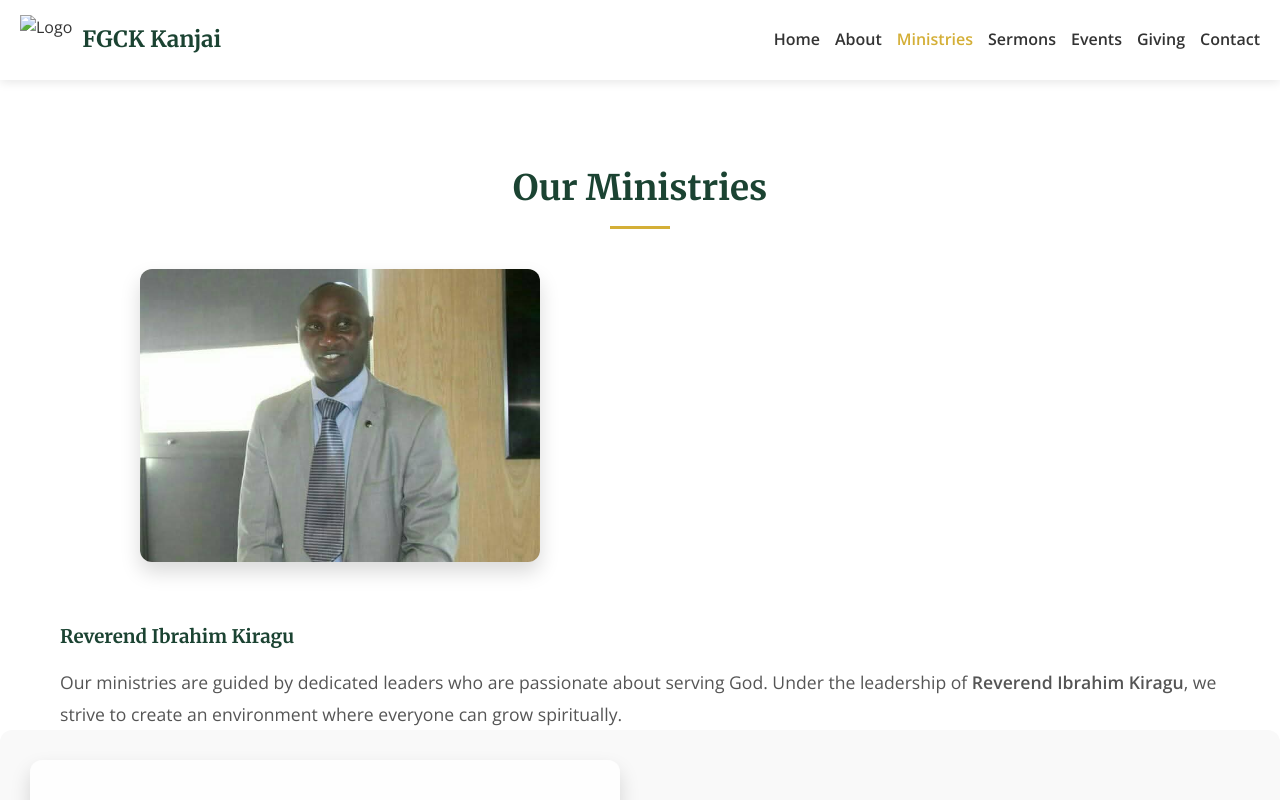
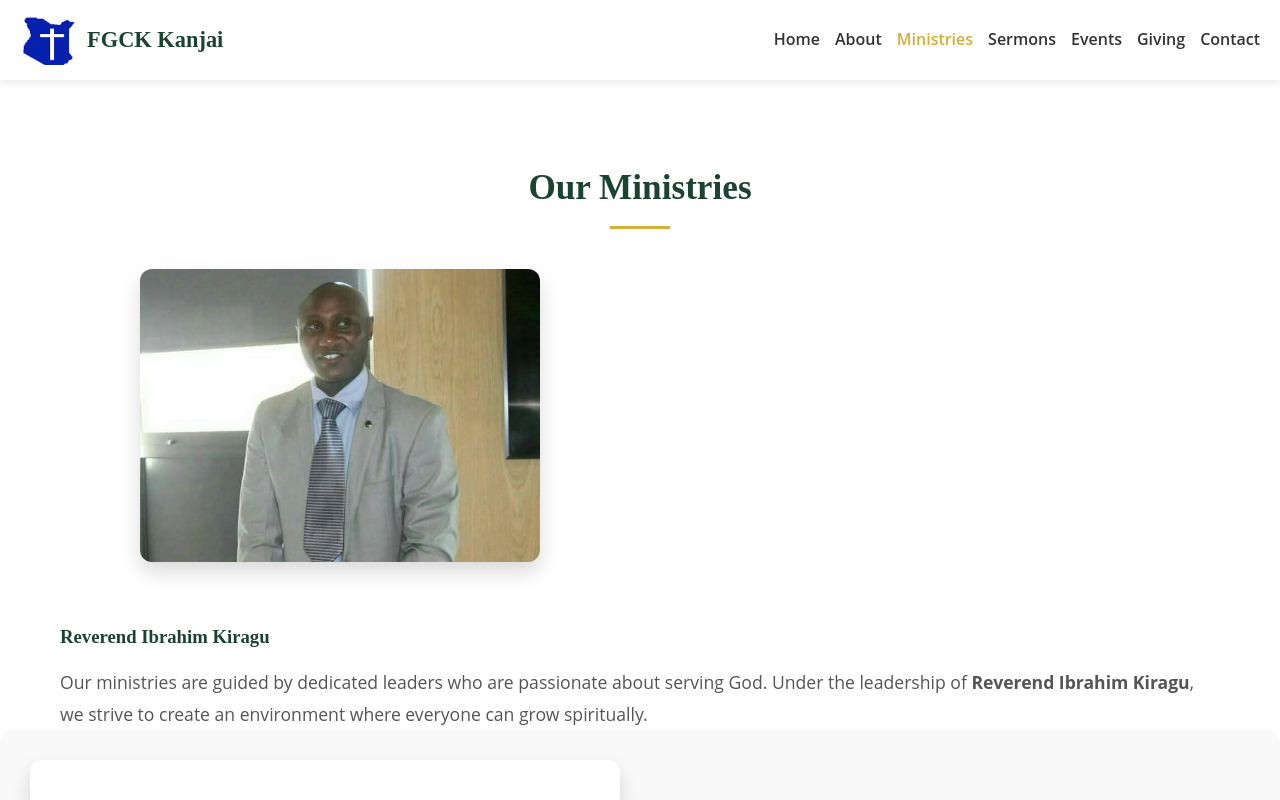
Before and after one commit to stanleywaruhiu/FGCK-Kanjai-Church, a plain HTML site: page ministries.html in a window 1280 px wide. Shown: the top 800 px of the page. Drawn offline with nearby package versions, Linux system fonts and the light colour scheme; files whose address does not match are found by name.

Commit message:
Fix HTML structure and update image paths

```diff
--- a/ministries.html
+++ b/ministries.html
@@ -4,14 +4,14 @@
     <meta charset="UTF-8">
     <meta name="viewport" content="width=device-width, initial-scale=1.0">
     <title>Ministries | FGCK Kanjai</title>
-    <link rel="icon" type="image/png" href="image/logo.png">
+<link rel="icon" type="image/png" href="FGCK.png"
     <link href="https://fonts.googleapis.com/css2?family=Merriweather:wght@400;700&family=Open+Sans:wght@400;600&display=swap" rel="stylesheet">
     <link rel="stylesheet" href="style.css">
 </head>
 <body>
     <header class="site-header">
         <div class="logo">
-            <img src="/IMAGES/FGCK.png" alt="Logo" class="logo-img">
+            <img src="FGCK.png" alt="Logo" class="logo-img">
             <div><h1>FGCK Kanjai</h1></div>
         </div>
         <button class="mobile-menu-btn">☰</button>
```
